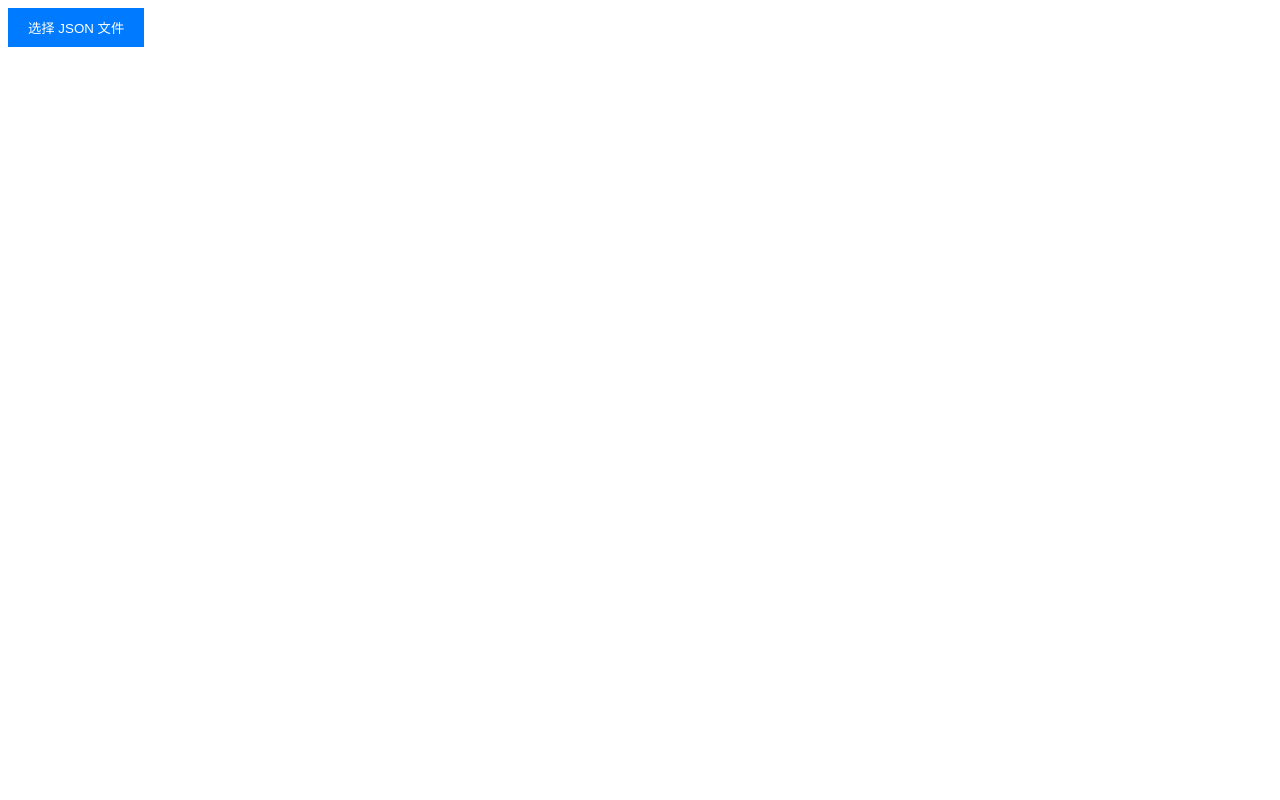
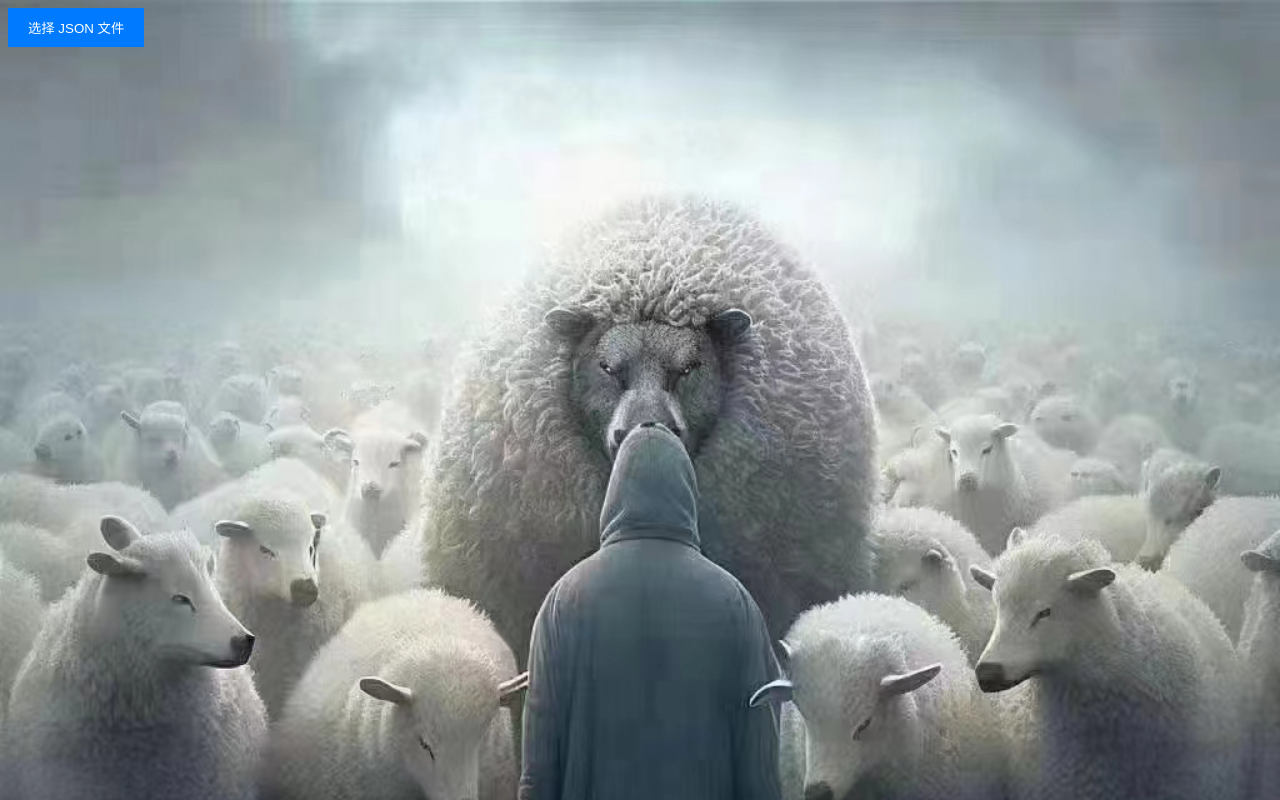
Before and after one commit to Edgarrrrrrrrrr/web-design, a plain HTML site: page test.html in a window 1280 px wide. Drawn offline with Linux system fonts and the light colour scheme.

Commit message:
update-background

```diff
--- a/test.html
+++ b/test.html
@@ -6,7 +6,7 @@
   <title>上传 JSON 文件</title>
   <style>
 
-    /*/ffefaeF
+
 
     /* CSS 样式可以根据需要进行调整 */
     #upload-btn {
@@ -16,6 +16,14 @@
       border: none;
       cursor: pointer;
     }
+    body{
+      font-family: sans-serif;/*字体加粗*/
+      background-image: url("img/figure-sheep.jpg");/*背景图片*/
+      background-repeat: no-repeat;/*图片不重复*/
+      overflow: hidden;/*溢出隐藏*/
+      background-size: cover;/*背景覆盖窗口*/
+    }
+
     #upload-btn:hover {
       background-color: #0056b3;
     }
```
Also changed, not shown: img/figure-sheep.jpg (added), img/figure-wearing.jpg (added), img/theStreetOfJapan.jpg (added).
